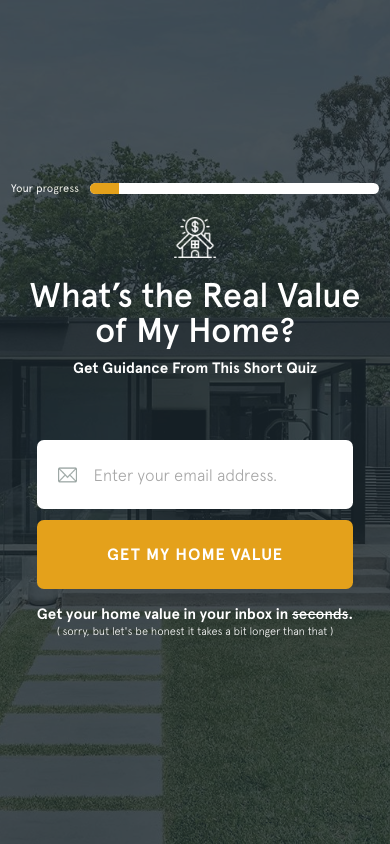
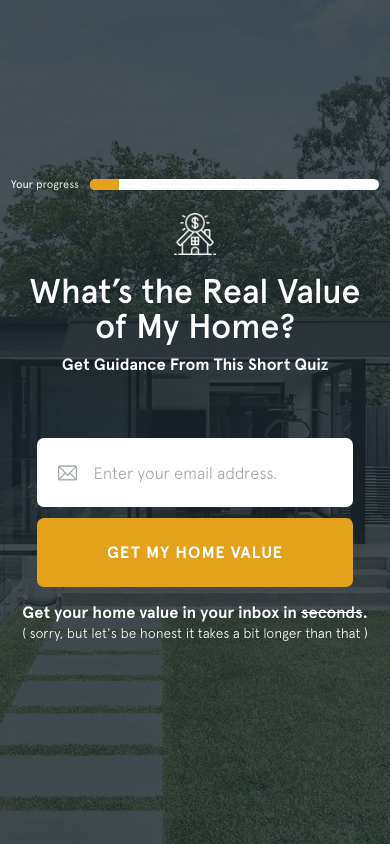
Before and after one commit to melnyk-cto-numo/MartinZ, a website: page src/steps/index.html in a window 390 px wide. Drawn offline with Linux system fonts and the light colour scheme; some packages are replaced by stand-ins of ours.

Commit message:
fix: font-size

```diff
--- a/src/assets/scss/_steps.scss
+++ b/src/assets/scss/_steps.scss
@@ -383,6 +383,15 @@
   .steps button, .steps label input, .steps label input::placeholder {
     font-size: 1.5rem;
   }
+  .steps h4 {
+    font-size: 1.65rem;
+  }
+  .steps h5 {
+    font-size: 1.5rem;
+  }
+  .steps p {
+    font-size: 1.25rem;
+  }
   .steps-inner {
     padding: 2rem 0;
   }
```
Also changed, not shown: src/assets/css/main.css.
